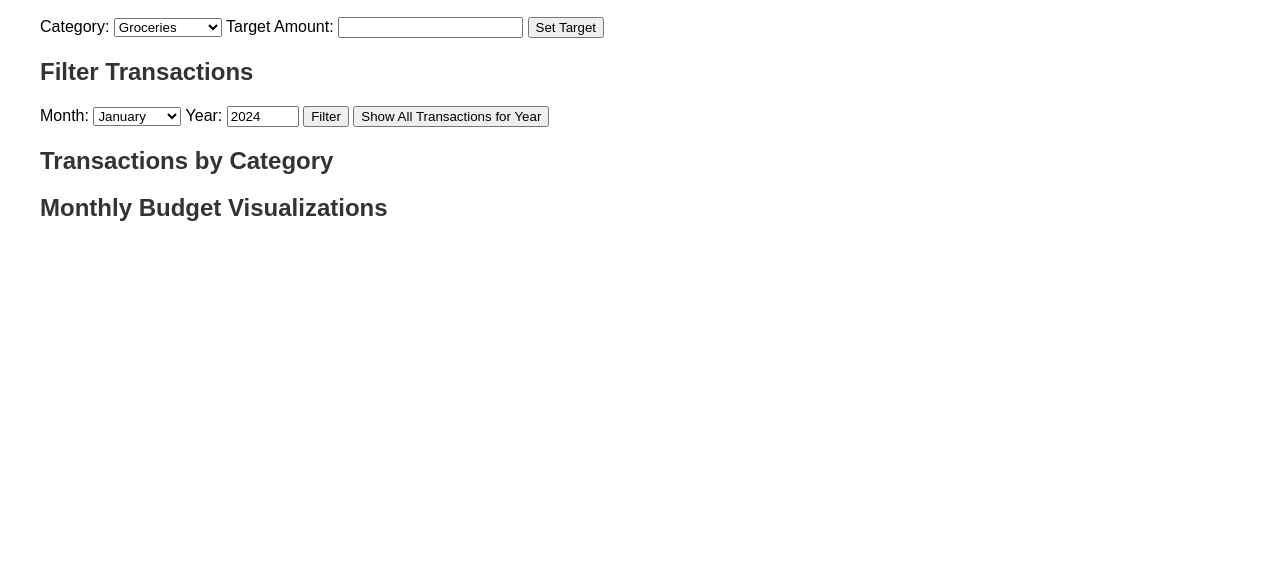
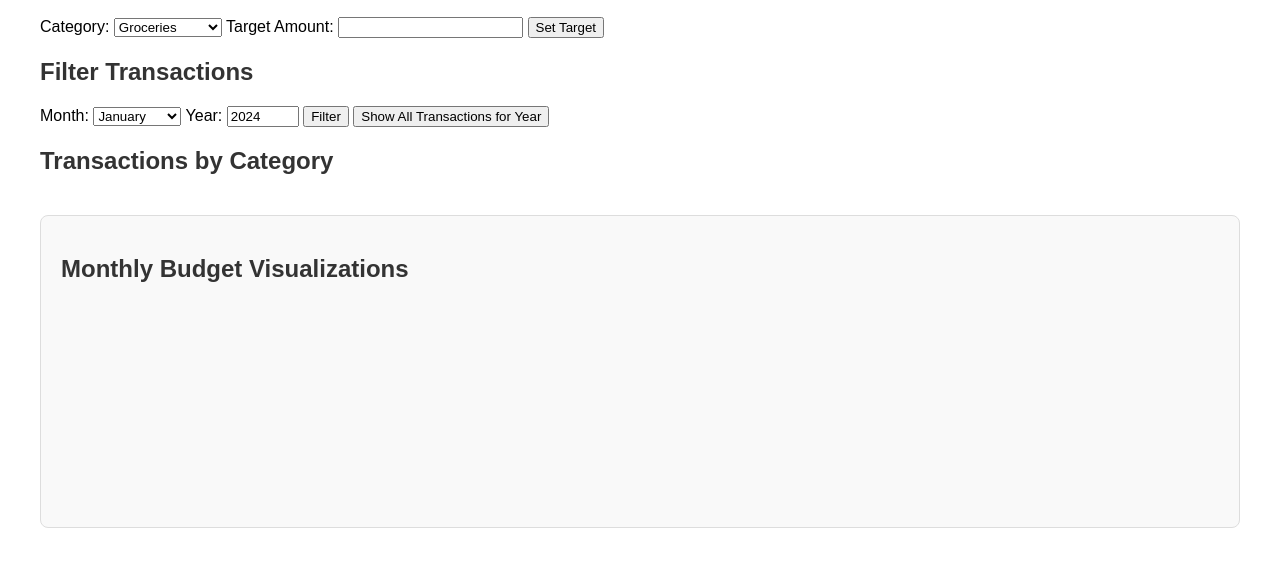
Before and after one commit to gx1b7980/GJKR, a plain HTML site: page frontend/overview.html in a window 1280 px wide. Shown: the part 172-738 px from the top of the page. Drawn offline with Linux system fonts and the light colour scheme; no server answers.

Commit message:
Added some styling and updated package.json

```diff
--- a/frontend/styles.css
+++ b/frontend/styles.css
@@ -110,3 +110,16 @@ body {
   .remove-target:hover {
     background-color: #750808;
   }
+
+  #budget-visualizations {
+    margin-top: 40px;
+    padding: 20px;
+    background-color: #f9f9f9;
+    border: 1px solid #ddd;
+    border-radius: 8px;
+  }
+
+  #budget-visualizations canvas {
+    max-width: 100%;
+    height: auto;
+  }
```
Also changed, not shown: server/package.json (+4 -4 lines).
